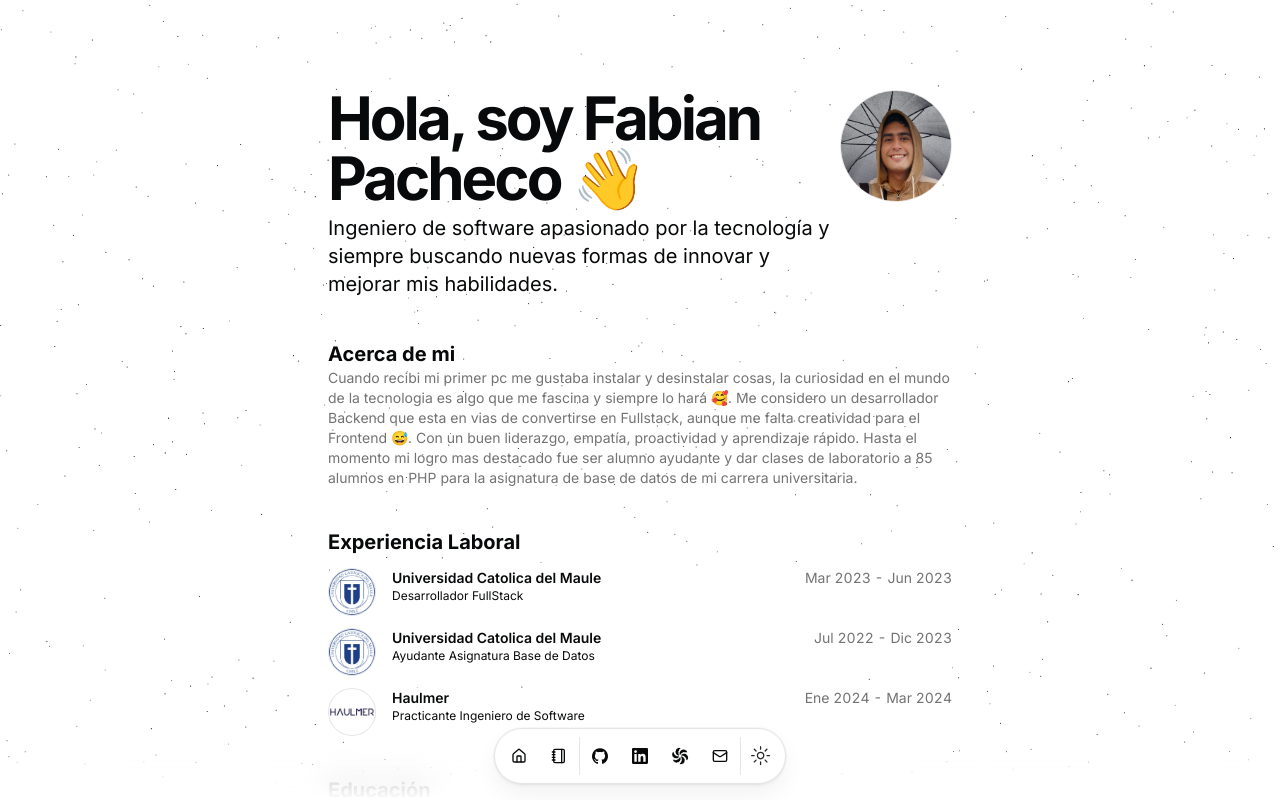
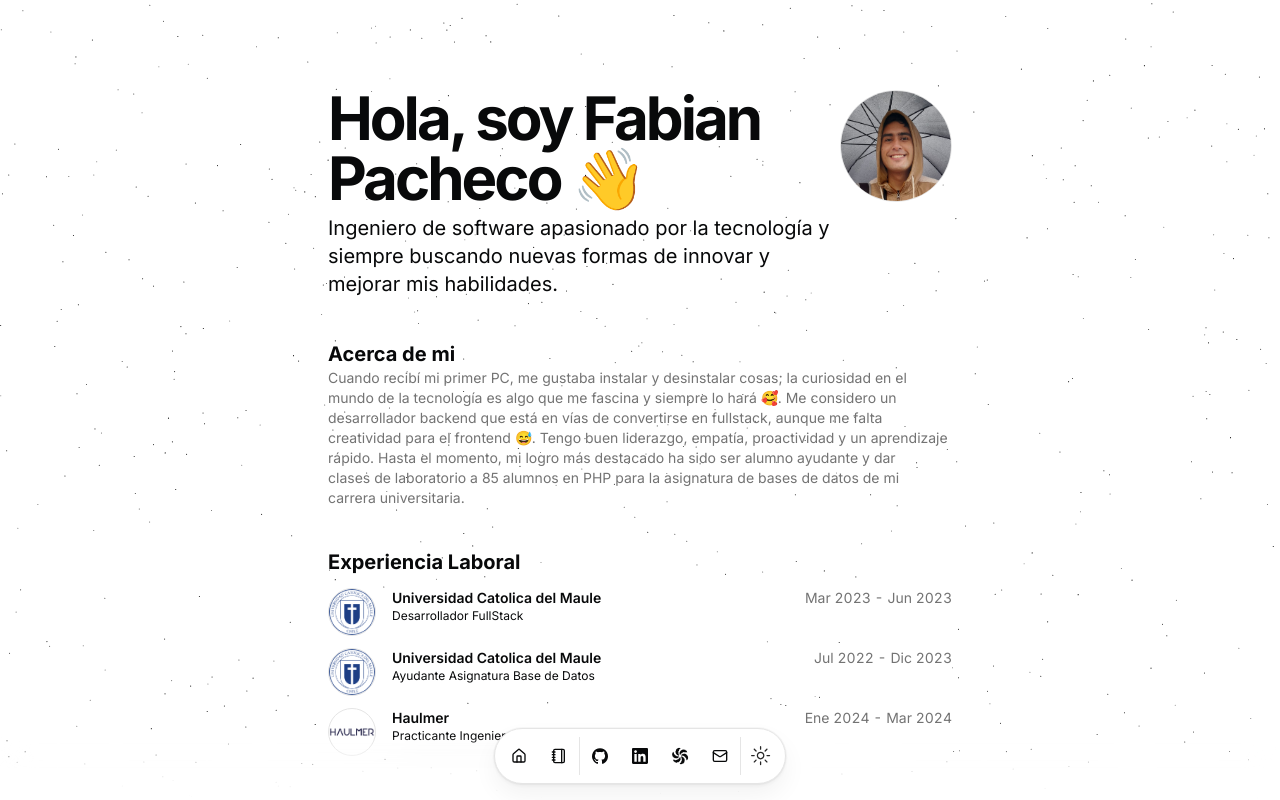
Before and after one commit to F4bian-pacheco/portafolio, a Next.js app: page / in a window 1280 px wide. Shown: the top 800 px of the page. Built offline with nearby package versions, Linux system fonts and the light colour scheme.

Commit message:
fix: corregir errores gramaticales y de formato en la descripción del currículum

```diff
--- a/src/data/resume.tsx
+++ b/src/data/resume.tsx
@@ -10,7 +10,7 @@ export const DATA = {
   description:
     "Ingeniero de software apasionado por la tecnología y siempre buscando nuevas formas de innovar y mejorar mis habilidades.",
   summary:
-    "Cuando recibi mi primer pc me gustaba instalar y desinstalar cosas, la curiosidad en el mundo de la tecnologia es algo que me fascina y siempre lo hará 🥰. Me considero un desarrollador Backend que esta en vias de convertirse en Fullstack, aunque me falta creatividad para el Frontend 😅. Con un buen liderazgo, empatía, proactividad y aprendizaje rápido. Hasta el momento mi logro mas destacado fue ser alumno ayudante y dar clases de laboratorio a 85 alumnos en PHP para la asignatura de base de datos de mi carrera universitaria.",
+    "Cuando recibí mi primer PC, me gustaba instalar y desinstalar cosas; la curiosidad en el mundo de la tecnología es algo que me fascina y siempre lo hará 🥰. Me considero un desarrollador backend que está en vías de convertirse en fullstack, aunque me falta creatividad para el frontend 😅. Tengo buen liderazgo, empatía, proactividad y un aprendizaje rápido. Hasta el momento, mi logro más destacado ha sido ser alumno ayudante y dar clases de laboratorio a 85 alumnos en PHP para la asignatura de bases de datos de mi carrera universitaria.",
   avatarUrl: "/me.jpeg",
   skills: [
     "React",
```
